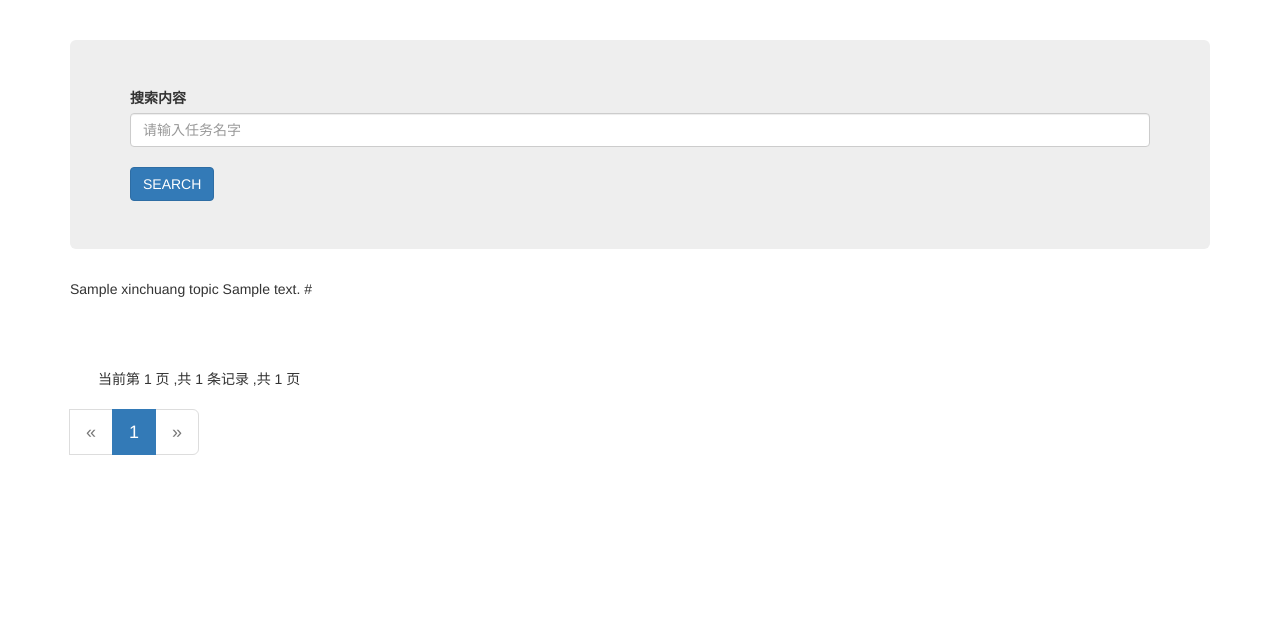
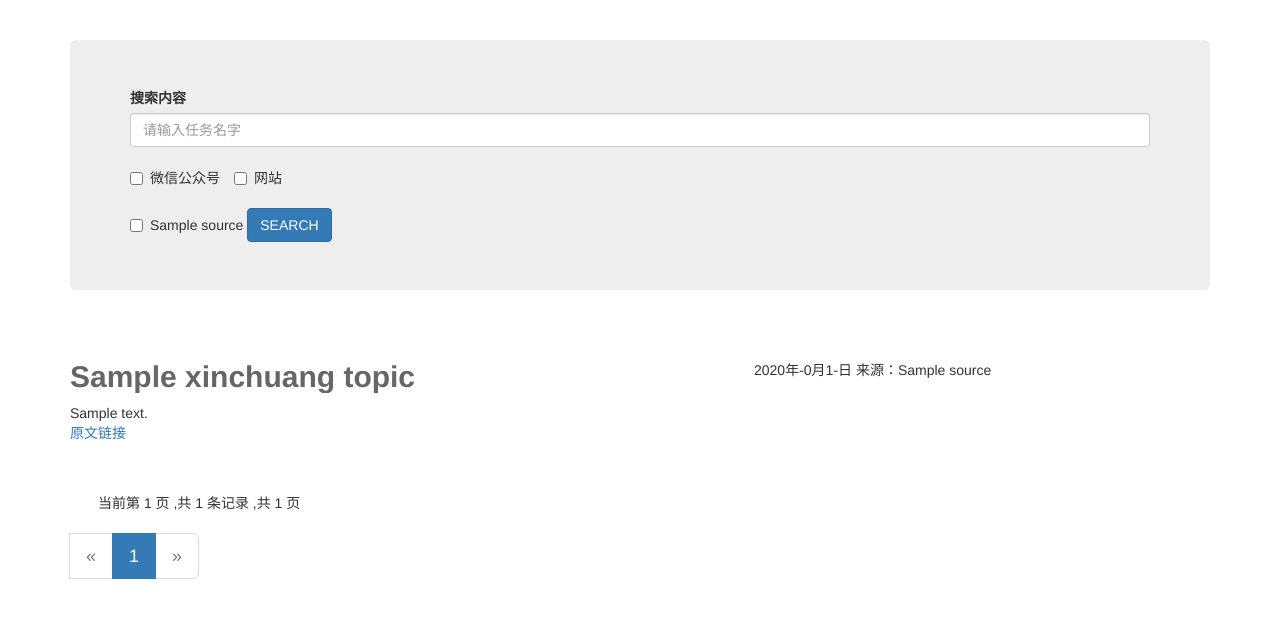
Before and after one commit to jlinka/FiveG_auto, a Flask app: page /searchNews in a window 1280 px wide. Shown: the part 52-670 px from the top of the page. Run offline with Flask 2, Linux system fonts and the light colour scheme; a database or web service that is not in the repository returns one stand-in record (values such as "Sample title"); some libraries are stand-ins or nearby versions.

Commit message:
add search fun

```diff
--- a/app/form.py
+++ b/app/form.py
@@ -5,7 +5,7 @@
 # @File    : form.py
 from flask_wtf import Form
 from wtforms import StringField, SubmitField, TextAreaField, DateTimeField, SelectField, BooleanField, DateField, \
-    validators, FileField
+    validators, FileField, SelectMultipleField
 from wtforms.validators import Required, URL, Email
 
 
@@ -13,6 +13,12 @@ class Search(Form):
     searchName = StringField('任务名字', validators=[Required(message='此项不能为空')])
     submit = SubmitField('搜索')
 
+
 class NewsForm(Form):
     news = StringField('搜索内容', validators=[Required(message='此项不能为空')])
+    hobby = SelectMultipleField('Hobby', choices=[
+        ('swim', 'Swimming'),
+        ('skate', 'Skating'),
+        ('hike', 'Hiking')
+    ])
     submit = SubmitField('SEARCH')
--- a/app/main/search.py
+++ b/app/main/search.py
@@ -6,6 +6,14 @@
 
 
 from pymongo import MongoClient
+
+web = ['C114中国通信网', '中华人民共和国工业和信息化部', '中华人民共和国发展和改革委员会', '中华人民共和国科学技术部',
+       '中华人民共和国商务部', '深圳市发展和改革委员会', 'ITU', 'ITU中国', '3GPP', 'IMT-2020推进组', '通信世界网',
+       'OFweek光通讯网', '中国无线电管理', '电子发烧友', '电子产品世界', '新华网信息化', '新浪新闻', '新浪科技',
+       '新浪财经', '网易科技', '网易财经', '搜狐', '搜狐科技', '腾讯财经', '腾讯科技', '凤凰网', '凤凰科技', '21CN科技',
+       '环球科技', '飞象网', '中国科技网', '智通财经', 'CSDN', '和讯网', '华为', '中兴通讯', '上海诺基亚贝尔', '爱立信',
+       '大唐电信', '三星', '英特尔', '英特尔IQ', '高通Qualcomm', '中国移动设计院', '中国移动设计院', '中国联通研究院',
+       '中国电信北京研究院', '中国信通院']
 
 
 class mongDbManger_web_showClass:
@@ -32,11 +40,25 @@ class mongDbManger_web_showClass:
         return cursor
 
     def find(self):
-        cursor = self.__coll.find({"test": {'$exists': True}})
+        cursor = self.__coll.find({"test": {'$exists': True}, 'isLimitSource': 1})
         return cursor
 
-    def findlike(self, filter):
-        cursor = self.__coll.find({"test": {'$exists': True}, list(filter.keys())[0]: list(filter.values())[0]})
+    def findlike(self, filter, source):
+        test_dict = {}
+        source_list = []
+        test_dict["test"] = {'$exists': True}
+        test_dict['isLimitSource'] = 1
+        test_dict[list(filter.keys())[0]] = list(filter.values())[0]
+        if source:
+            for i in source:
+                source_list.append(i)
+                # test_dict['source'] = i
+                if i == '网站':
+                    for j in web:
+                        source_list.append(j)
+            test_dict['source'] = {'$in': source_list}
+
+        cursor = self.__coll.find(test_dict)
         return cursor
 
 
@@ -66,9 +88,13 @@ class PaginateLeave:
             self.current_num = 10
         self.items = []
         for i in range(self.current_num):
+            yes_time = str(leave[self.prev_num * 10 + i].get('createTime'))
+            yes_time = "".join(str(yes_time[0:4]) + "年" + str(yes_time[4:6]) + "月" + str(yes_time[6:8])) + "日"
+            print(yes_time)
             self.items.append(
                 {'title': leave[self.prev_num * 10 + i].get('title'),
-                 'createTime': leave[self.prev_num * 10 + i].get('createTime'),
+                 # 'createTime': leave[self.prev_num * 10 + i].get('createTime'),
+                 'createTime': yes_time,
                  'content': leave[self.prev_num * 10 + i].get('content'),
                  'url': leave[self.prev_num * 10 + i].get('url'),
                  'source': leave[self.prev_num * 10 + i].get('source'),
@@ -90,11 +116,12 @@ def searchAll():
     db = mongDbManger_web_showClass()
     db.connect('server21.raisound.com', 24000, "webuser", "webuser1957", "web_show", "xinChuang_topic", "web_show")
     cursor = db.find().sort('createTime', -1)
+
     cursor.close()
     return cursor
 
 
-def searchCondition(keyword):
+def searchCondition(keyword, source):
     db = mongDbManger_web_showClass()
     db.connect('server21.raisound.com', 24000, "webuser", "webuser1957", "web_show", "xinChuang_topic", "web_show")
     filter = {}
@@ -103,10 +130,31 @@ def searchCondition(keyword):
     condition['$regex'] = keyword
     filter["content"] = condition
     # cursor = db.find(filter)
-    cursor = db.findlike(filter)
+    cursor = db.findlike(filter, source).sort('createTime', -1)
     cursor.close()
     return cursor
 
 
+def searchWeb():
+    db = mongDbManger_web_showClass()
+    db.connect('server21.raisound.com', 24000, "webuser", "webuser1957", "web_show", "xinChuang_topic", "web_show")
+    cursor = db.find().sort('createTime', -1)
+    beg_web = []
+    for i in cursor:
+        beg_web.append(i['source'])
+    web = set(beg_web)
+    cursor.close()
+    return web
+
+
+
+
 if __name__ == '__main__':
-    searchCondition('3GPP')
+    # a = searchCondition('3GPP', [])
+    # b = searchAll()
+    # for i in b:
+    #     print(i['title'])
+    # for i in a:
+    #     print(i['title'])
+    a = searchWeb()
+    print(a)
--- a/app/main/views.py
+++ b/app/main/views.py
@@ -5,9 +5,9 @@
 # @File    : views.py
 
 from . import main
-from flask import render_template, redirect, request, url_for
+from flask import render_template, redirect, request, url_for, session
 from app.form import Search, NewsForm
-from app.main.search import searchAll, PaginateLeave, searchCondition
+from app.main.search import searchAll, PaginateLeave, searchCondition, searchWeb
 
 
 @main.route('/searchNews', methods=['GET', 'POST'])
@@ -15,29 +15,37 @@ def searchNews():
     search = Search()
     newsform = NewsForm()
     page = int(request.args.get('page')) if request.args.get('page') else 1
-    # pagesize = 10
-    # prev_page = page - 1 if page - 1 else 1
-    # next_page = page + 1
-    # if request.method == 'POST':
-    #     cursor = searchAll()
-    #     for item in cursor:
-    #         print(item['test'])
-    #     return render_template('search.html', data=cursor, search=search, newsform=newsform, prev_page=prev_page,
-    #                            next_page=next_page
-    #                            , page=page)
-    # return render_template('search.html')
+    keywords = request.form.get('news')
+    if keywords:
+        pagination = PaginateLeave(page, searchCondition(keywords))
+        posts = pagination.items
+        return render_template('search.html', newsform=newsform, posts=posts, pagination=pagination, keywords=keywords,
+                               web=searchWeb())
+
     pagination = PaginateLeave(page, searchAll())
     posts = pagination.items
-    return render_template('search.html', newsform=newsform, posts=posts, pagination=pagination, search=search)
+    return render_template('search.html', newsform=newsform, posts=posts, pagination=pagination, search=search,
+                           web=searchWeb())
 
 
 @main.route('/search', methods=['GET', 'POST'])
 def search():
     newsform = NewsForm()
     page = int(request.args.get('page')) if request.args.get('page') else 1
-
     if request.method == 'POST':
         keywords = request.form.get('news')
-        pagination = PaginateLeave(page, searchCondition(keywords))
+        source = request.form.getlist('source')
+        session['source'] = source
+        session['keywords'] = keywords
+        pagination = PaginateLeave(page, searchCondition(keywords, source))
         posts = pagination.items
-        return render_template('search.html', newsform=newsform, posts=posts, pagination=pagination, keywords=keywords)
+        return render_template('search.html', newsform=newsform, posts=posts, pagination=pagination, keywords=keywords,
+                               web=searchWeb())
+
+    if request.method == 'GET':
+        keywords = session['keywords']
+        source = session['source']
+        pagination = PaginateLeave(page, searchCondition(keywords, source))
+        posts = pagination.items
+        return render_template('search.html', newsform=newsform, posts=posts, pagination=pagination, keywords=keywords,
+                               web=searchWeb())
--- a/templates/_macros.html
+++ b/templates/_macros.html
@@ -23,11 +23,12 @@
                 <li class="disabled"><a href="#">&hellip;</a></li>
             {% endif %}
         {% endfor %}
-        <li{% if not pagination.has_next %} class="disabled"{% endif %}>
-        <a href="{% if pagination.has_next %}{{ url_for(endpoint, page=pagination.next_num, **kwargs) }}{% else %}#{% endif %}">
-            &raquo;
-        </a>
-    </li>
+        <li {% if not pagination.has_next %} class="disabled"{% endif %}>
+            <a href="
 
+                    {% if pagination.has_next %}{{ url_for(endpoint, page=pagination.next_num, **kwargs) }}{% else %}#{% endif %}">
+                &raquo;
+            </a>
+        </li>
     </ul>
 {% endmacro %}
--- a/templates/search.html
+++ b/templates/search.html
@@ -4,6 +4,8 @@
 {% block title %}5G舆情系统{% endblock %}
 {% block head %}
 {{ super() }}
+
+
 <style type="text/css">
     p{
         text-indent: 2em; /*em是相对单位，2em即现在一个字大小的两倍*/
@@ -12,7 +14,32 @@ font-style: normal;
         line-height: 40px;
     }
 
+    .longtext {
+        overflow:hidden;
+        text-overflow:ellipsis;
+        white-space: normal;
+        display: -webkit-box;-webkit-line-clamp: 5;
+        -webkit-box-orient: vertical;
+
+    }
+
+    .title{
+        float: left;
+        {#font-size: 30px;#}
+        width: 60%;
+        overflow: hidden;
+        text-overflow: ellipsis;
+        white-space: nowrap;
+        color: #666;
+        font-weight: 600
+    }
+
+
+
+
 </style>
+
+
 {% endblock %}<!--先执行父模板-->
 {% block content %}
 <br>
@@ -20,40 +47,49 @@ line-height: 40px;
         <div class="jumbotron">
             <form method="POST" action="{{ url_for('main.search') }}" >
                 {{ newsform.news.label }}{{ newsform.news(class="form-control",required='',placeholder="请输入任务名字") }}<br>
-                {{ newsform.submit(class="btn btn-primary",id='finish',onclick="getLoading()") }}
+                <label class="checkbox-inline">
+                    <input type="checkbox" name="source" value="微信公众号"/>微信公众号
+                </label>
+                <label class="checkbox-inline">
+                    <input type="checkbox" name="source" value="网站"/>网站
+                </label>
+                <br>
+                <br>
+                {% for web_b in web %}
+                    <label class="checkbox-inline">
+                    <input type="checkbox" name="source" value="{{ web_b }}"/>{{ web_b }}
+                    </label>
+                {% endfor %}
+                {{ newsform.submit(class="btn btn-primary",id='finish',onclick="getLoading()") }}<br>
             </form>
+        </div>
 
 
-        </div>
+
+
+
         <div>
             <form enctype=multipart/form-data>
-                {% for news in data %}
-                    <tr>
-                        <td>{{ news.title }}</td><br>
+                {% for news in pagination.items %}
+                    <br>
+                        <td><h2 class="title">{{ news.title }}</h2></td><br>
+                        <td>{{ news.createTime }}</td>
+                        <td>来源：{{ news.source }}</td>
+                        <div class="longtext" style="width: 1000px;">
+                            <td id="content">{{ news.content }}</td>
+                        </div>
 
+                        <td><a href="{{ news.url }}">原文链接</a></td>
                     </tr>
-                {% endfor %}
-                {% for news in pagination.items %}
-                    <tr>
-                        <td>{{ news.title }}</td>
-                        <td>{{ news.content }}</td>
-                        <td>{{ news.url }}</td>
-
-                    </tr>
-                    <br></br>
+                    <br>
                 {% endfor %}
             </form>
         {% if pagination %}
             <div class="pagination">
-                {{ macros.pagination_widget(pagination, 'main.searchNews') }}
+                {{ macros.pagination_widget(pagination, 'main.search') }}
             </div>
         {% endif %}
         </div>
     </div>
 </br>
-
-
-
-
-
 {% endblock %}
```
Lines whose indentation alone changed are shown as unchanged.
